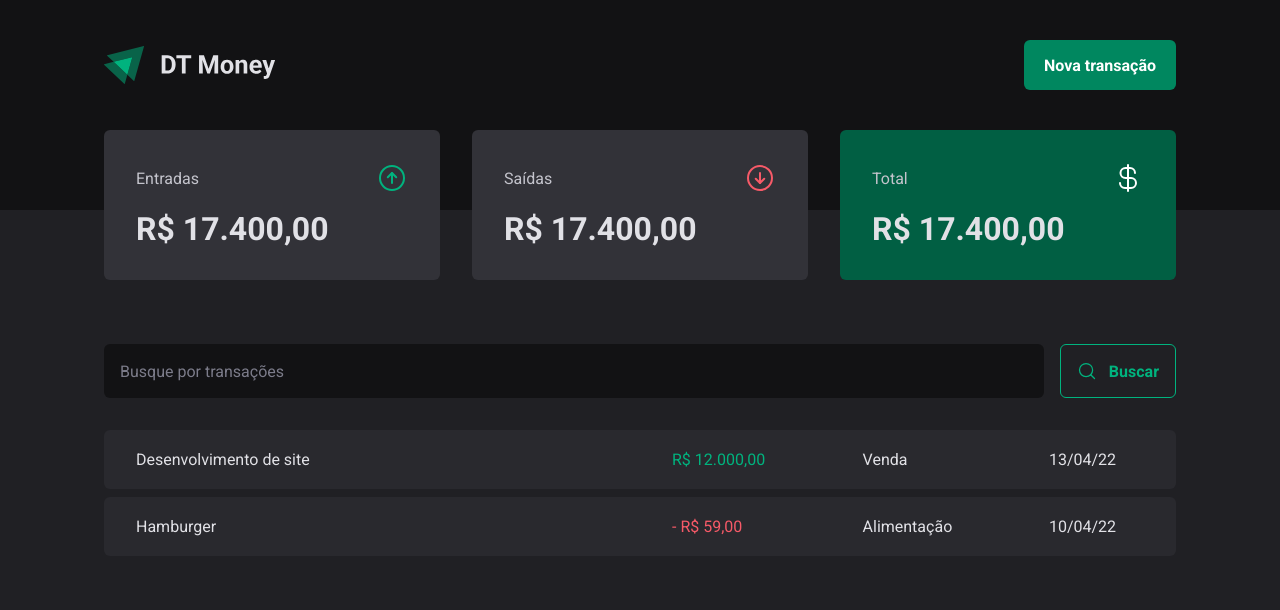
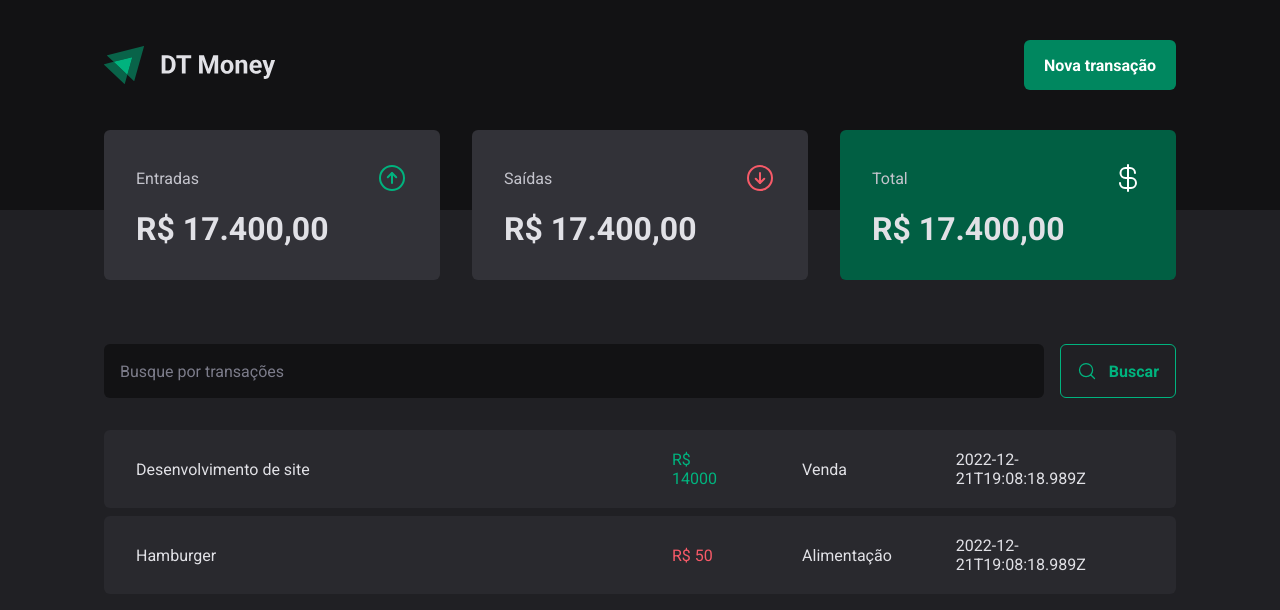
Before and after one commit to FelipeEWeiss/dt-money, a React (Vite) app: page / in a window 1280 px wide. Shown: the top 610 px of the page. Built offline with nearby package versions, Linux system fonts and the light colour scheme; data requests are answered from the project's data file.

Commit message:
improve(transactions): Consumming transactions API and add data on table

```diff
--- a/src/Transactions/index.tsx
+++ b/src/Transactions/index.tsx
@@ -1,10 +1,34 @@
+import { useEffect, useState } from "react";
+
 import { Header } from "../components/Header";
 import { Summary } from "../components/Summary";
 import { SearchForm } from "./components/SearchForm";
 
 import { PriceHighlight, TransactionsContainer, TransactionsTable } from "./styles";
 
+interface Transaction {
+  id: number;
+  description: string;
+  type: 'income' | 'outcome';
+  price: number;
+  category: string;
+  createdAt: string;
+}
+
 export function Transactions() {
+  const [transactions, setTtransactions] = useState<Transaction[]>([]);
+
+  const loadTransactions = async () => {
+    const response = await fetch('http://localhost:3333/transactions');
+    const data = await response.json();
+
+    setTtransactions(data);
+  }
+
+  useEffect(() => {
+    loadTransactions();
+  }, []);
+
   return (
     <div>
       <Header />
@@ -15,26 +39,21 @@
 
         <TransactionsTable>
           <tbody>
-            <tr>
-              <td width="50%">Desenvolvimento de site</td>
-              <td>
-                <PriceHighlight variant="income">
-                  R$ 12.000,00
-                </PriceHighlight>
-              </td>
-              <td>Venda</td>
-              <td>13/04/22</td>
-            </tr>
-            <tr>
-              <td width="50%">Hamburger</td>
-              <td>
-                <PriceHighlight variant="outcome">
-                  - R$ 59,00
-                </PriceHighlight>
-              </td>
-              <td>Alimentação</td>
-              <td>10/04/22</td>
-            </tr>
+            {transactions.map(transaction => {
+              return (
+                <tr key={transaction.id}>
+                  <td width="50%">{transaction.description}</td>
+                  <td>
+                    <PriceHighlight variant={transaction.type}>
+                      R$ {transaction.price}
+                    </PriceHighlight>
+                  </td>
+                  <td>{transaction.category}</td>
+                  <td>{transaction.createdAt}</td>
+                </tr>
+              );
+            })}
+
           </tbody>
         </TransactionsTable>
       </TransactionsContainer>
```
